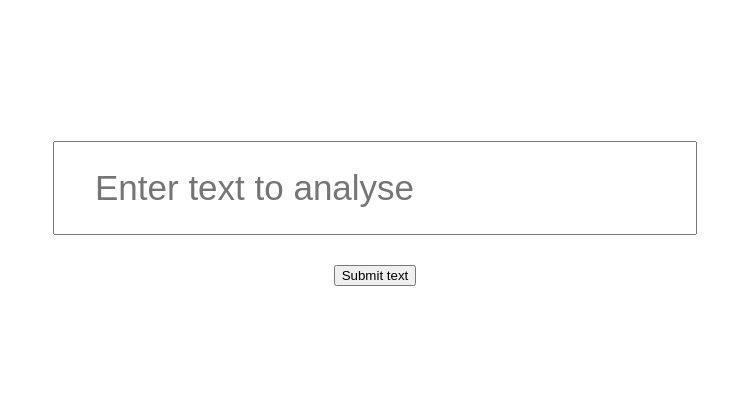
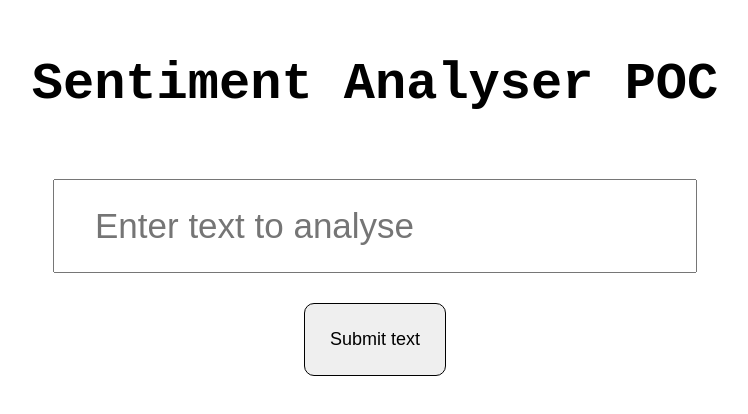
Before and after one commit to eyeamkd/sentimental-analysis-client, a React (Create React App) app: page / in a window 1280 px wide. Shown: the part 176-590 px from the top of the page, without its empty margins (265-1013 px from the left). Built offline with nearby package versions, Linux system fonts and the light colour scheme.

Commit message:
added client loder

```diff
--- a/package.json
+++ b/package.json
@@ -10,6 +10,7 @@
     "qs": "^6.10.1",
     "react": "^17.0.2",
     "react-dom": "^17.0.2",
+    "react-loader": "^2.4.7",
     "react-scripts": "4.0.3",
     "web-vitals": "^1.1.2"
   },
--- a/src/App.js
+++ b/src/App.js
@@ -41,8 +41,9 @@ function App() {
   return (
     <div className="App">
       <header className="App-header">
+        <h1 style={{color:'black', fontFamily:'monospace'}}>Sentiment Analyser POC</h1>
         <Input/>
-        <button onClick={onTextSubmitted}>Submit text</button>
+        <button style={{padding:'25px', border:'1px solid black', borderRadius:'10px', fontSize:'18px'}} onClick={onTextSubmitted}>Submit text</button>
         <p style={{color:'black'}}>{sentiment}</p>
         {/* <div>
           <Meter />
```
Also changed, not shown: 1 other file (tests, documents, lock files or other folders).
